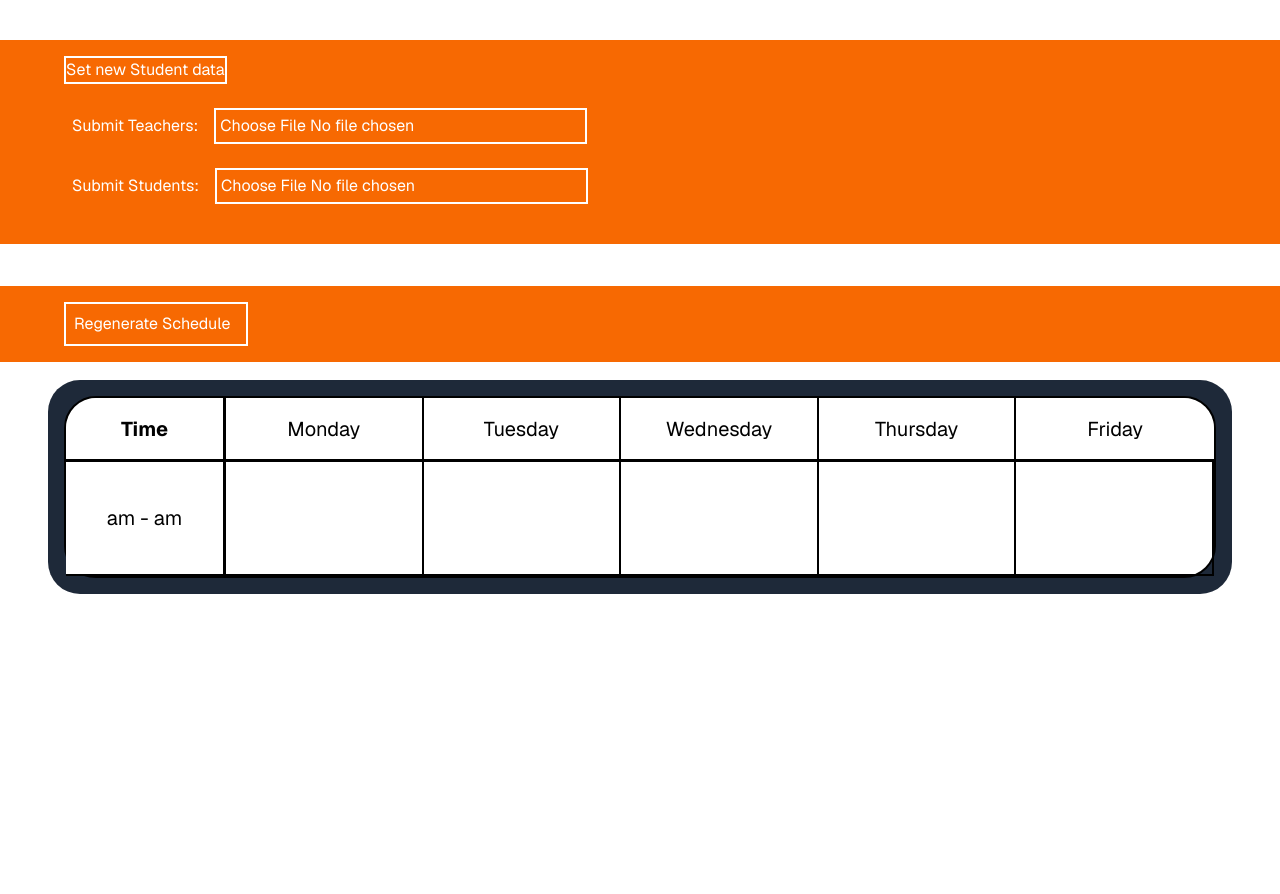
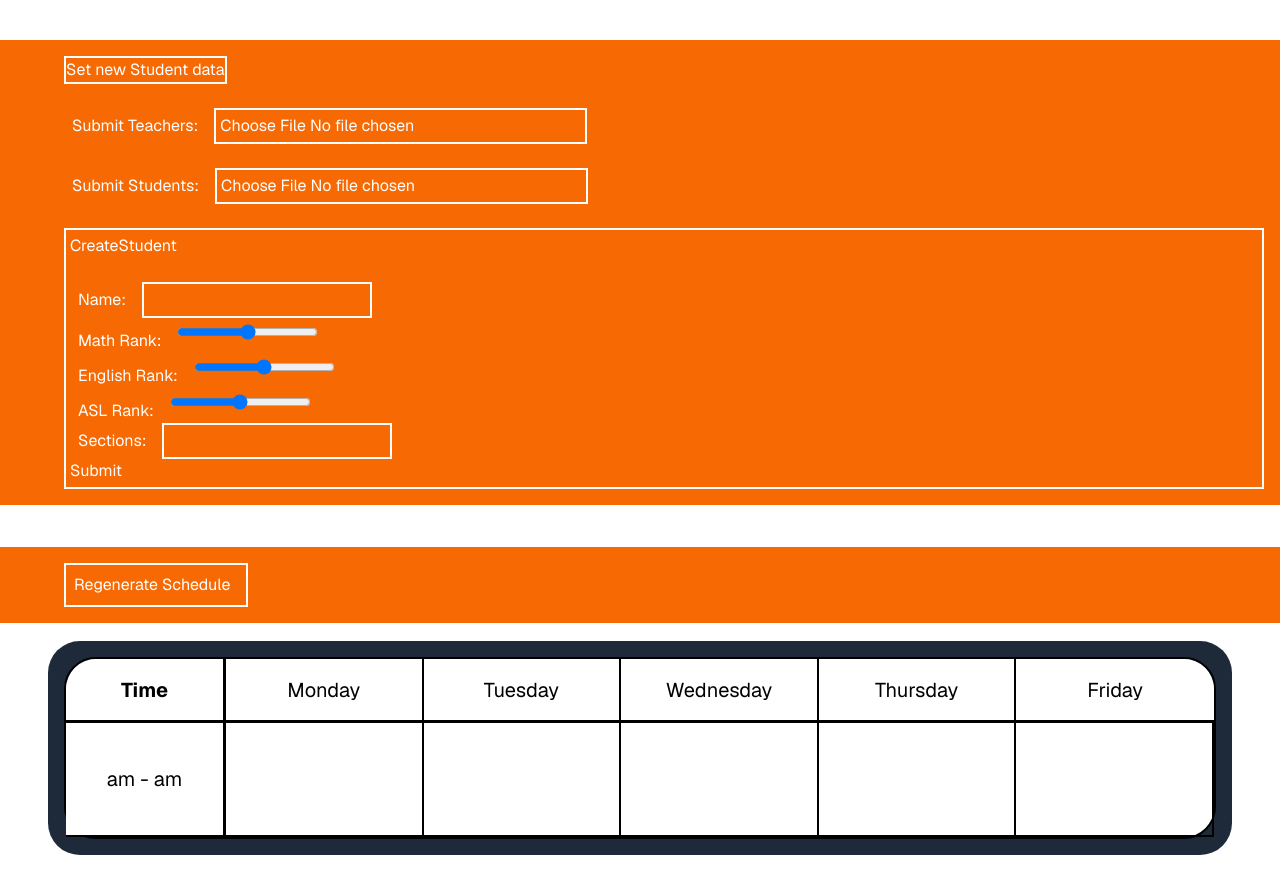
Before and after one commit to ShadowArcher289/stp-scheduler, a Next.js app in the folder stp-scheduler-frontend/: page / in a window 1280 px wide. Shown: the top 894 px of the page. Before the commit the page ends 840 px from the top, so only its background shows below. Built offline with nearby package versions, Linux system fonts and the light colour scheme; no server answers.

Commit message:
added createStudent.tsx to let users fill out forms for new students

```diff
--- /dev/null
+++ b/stp-scheduler-frontend/app/Creates/createStudent.tsx
@@ -0,0 +1,68 @@
+import { match } from "assert";
+import { useState } from "react";
+
+export default function CreateStudent(){
+    const [name, setName] = useState<string>("bob");
+    const [mathScore, setMathScore] = useState<number>(0);
+    const [englishScore, setEnglishScore] = useState<number>(0);
+    const [aslScore, setAslScore] = useState<number>(0);
+
+    const [subjectRankings, setSubjectRankings] = useState<Record<string, number>>({"math": 4, "english": 5, "asl": 7});
+    const [sectionIds, setSectionIds] = useState<string[]>(["a2fa8d88-5b1a-4bad-976f-d07d4238ffb2", "1fdef444-4c18-492a-8972-eab4f6dc6b5a", "cc8711d1-b0fa-42c2-9c3d-8b3903c55d86"]);
+
+    var minRank = "0";
+    var maxRank = "10";
+
+    function createStudent(student_name: string = "", subject_rankings: Record<string, number> = {}, section_ids: string[] = []){
+        student_name = name;
+        subject_rankings = {"math:": mathScore, "english": englishScore, "asl": aslScore};
+        section_ids = sectionIds;
+
+
+    }
+
+/**
+ *
+        {
+            "id": "1aeefe9d-4908-4ed5-bd63-0041a6b8cb53",
+            "name": "Jackie Abbott",
+            "subject_rankings": {
+            "math": 4,
+            "english": 5,
+            "asl": 7
+            },
+            "sectionIds": [
+            "a2fa8d88-5b1a-4bad-976f-d07d4238ffb2",
+            "1fdef444-4c18-492a-8972-eab4f6dc6b5a",
+            "cc8711d1-b0fa-42c2-9c3d-8b3903c55d86"
+            ]
+        },
+ */
+    return (
+        <div className={"border-2 p-1 hover:backdrop-brightness-125 active:backdrop-brightness-90"}>
+            CreateStudent
+            <form name="createStudentForm" onSubmit={() => createStudent}>
+                <br />
+                <label className={"p-2 pr-4"} >Name:</label>
+                <input type="text" id="name" className={"border-2 p-1 hover:backdrop-brightness-125 active:backdrop-brightness-90"} onChange={(e) => setName(e.currentTarget.value)}/>
+                <br />
+                <label className={"p-2 pr-4"} >Math Rank:</label>
+                <input type="range" min={minRank} max={maxRank} id="mathRank" className={"border-2 p-1 hover:backdrop-brightness-125 active:backdrop-brightness-90"} onChange={(e) => setMathScore(Number(e.currentTarget.value))}/>
+                <br />
+                <label className={"p-2 pr-4"} >English Rank:</label>
+                <input type="range" min={minRank} max={maxRank} id="englishRank" className={"border-2 p-1 hover:backdrop-brightness-125 active:backdrop-brightness-90"} onChange={(e) => setEnglishScore(Number(e.currentTarget.value))}/>
+                <br />
+                <label className={"p-2 pr-4"} >ASL Rank:</label>
+                <input type="range" min={minRank} max={maxRank} id="aslRank" className={"border-2 p-1 hover:backdrop-brightness-125 active:backdrop-brightness-90"} onChange={(e) => setAslScore(Number(e.currentTarget.value))}/>
+                <br />
+                {/* TODO: somehow let the user pick all the sections for this student to be in. Ideally something visual, perhaps getting the sections data in a mini-calendar and letting the user click(select) their desired ones. */}
+                <label className={"p-2 pr-4"} >Sections:</label>
+                <input type="text" id="sections" className={"border-2 p-1 hover:backdrop-brightness-125 active:backdrop-brightness-90"}/>
+                <br />
+            </form>
+
+
+            <button type="submit" form="createStudentForm" value="Submit">Submit</button>
+        </div>
+    );
+}
--- a/stp-scheduler-frontend/app/InputPage.tsx
+++ b/stp-scheduler-frontend/app/InputPage.tsx
@@ -3,6 +3,7 @@
 import { useState } from 'react';
 import * as XLSX from '@e965/xlsx';
 import * as API from './SendToApi';
+import CreateStudent from './Creates/createStudent';
 
 /**
  * Author: Addison A
@@ -174,6 +175,8 @@ export default function InputPage({path}: InputPageProps){
 
             <p>{teacherData}</p>
             <p>{studentData}</p>
+
+            <CreateStudent></CreateStudent>
         </div>
     );
 }
--- a/stp-scheduler-frontend/app/page.tsx
+++ b/stp-scheduler-frontend/app/page.tsx
@@ -2,7 +2,7 @@
 
 import localData from "../data/BackendData.json";
 import Section from "./sectionCard";
-import InputPage, { teacher_data, student_data, section_data } from "./InputPage";
+import InputPage, { teacher_data, student_data, section_data } from "./inputPage";
 import { useEffect, useState } from "react";
 
 /**
```
Also changed, not shown: stp-scheduler-frontend/data/actualData/Sections.json (deleted), stp-scheduler-frontend/data/actualData/Students.json (deleted), stp-scheduler-frontend/data/actualData/Teachers.json (deleted), stp-scheduler-frontend/data/actualData/Timeblocks.json (deleted).
